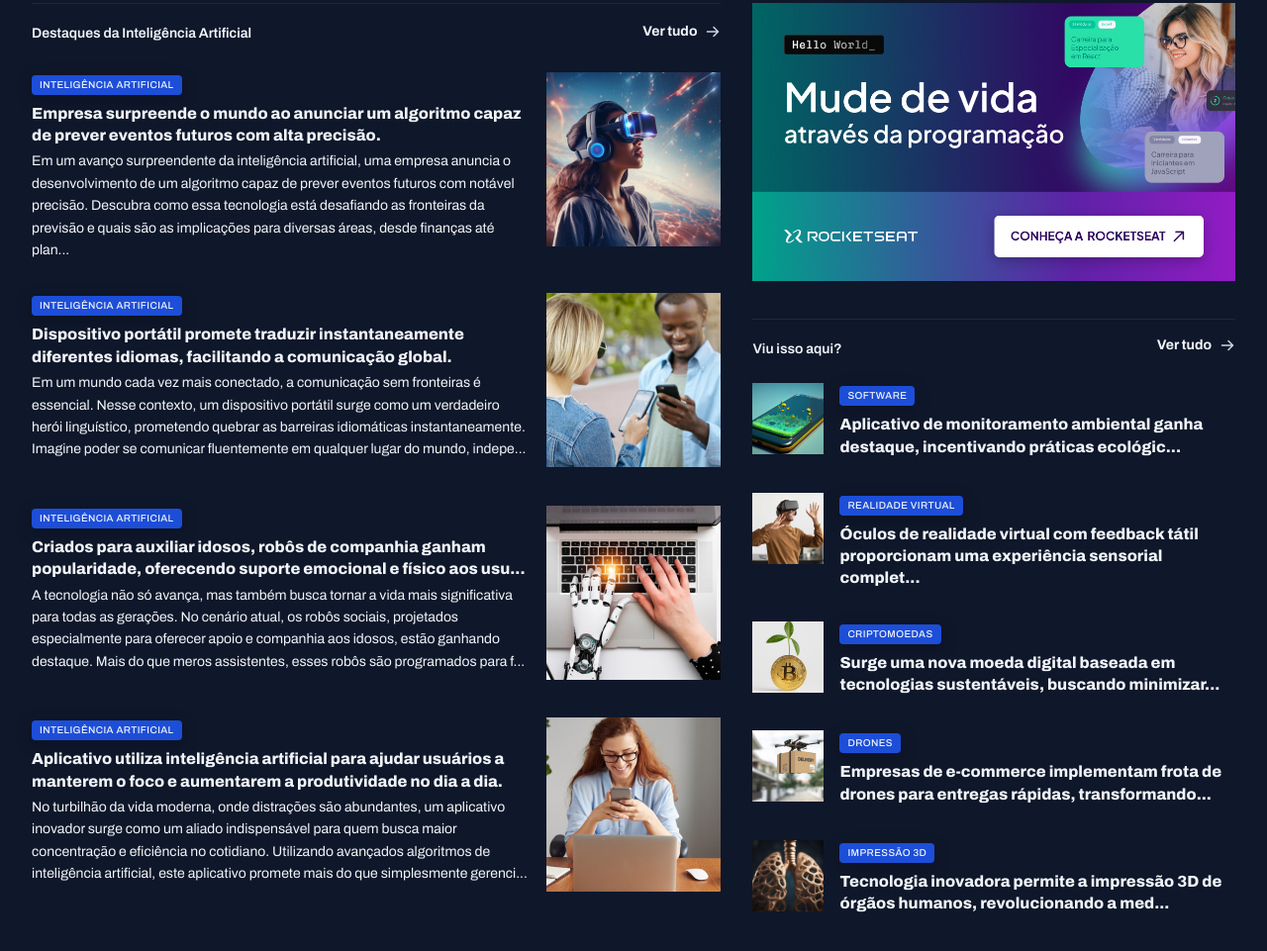
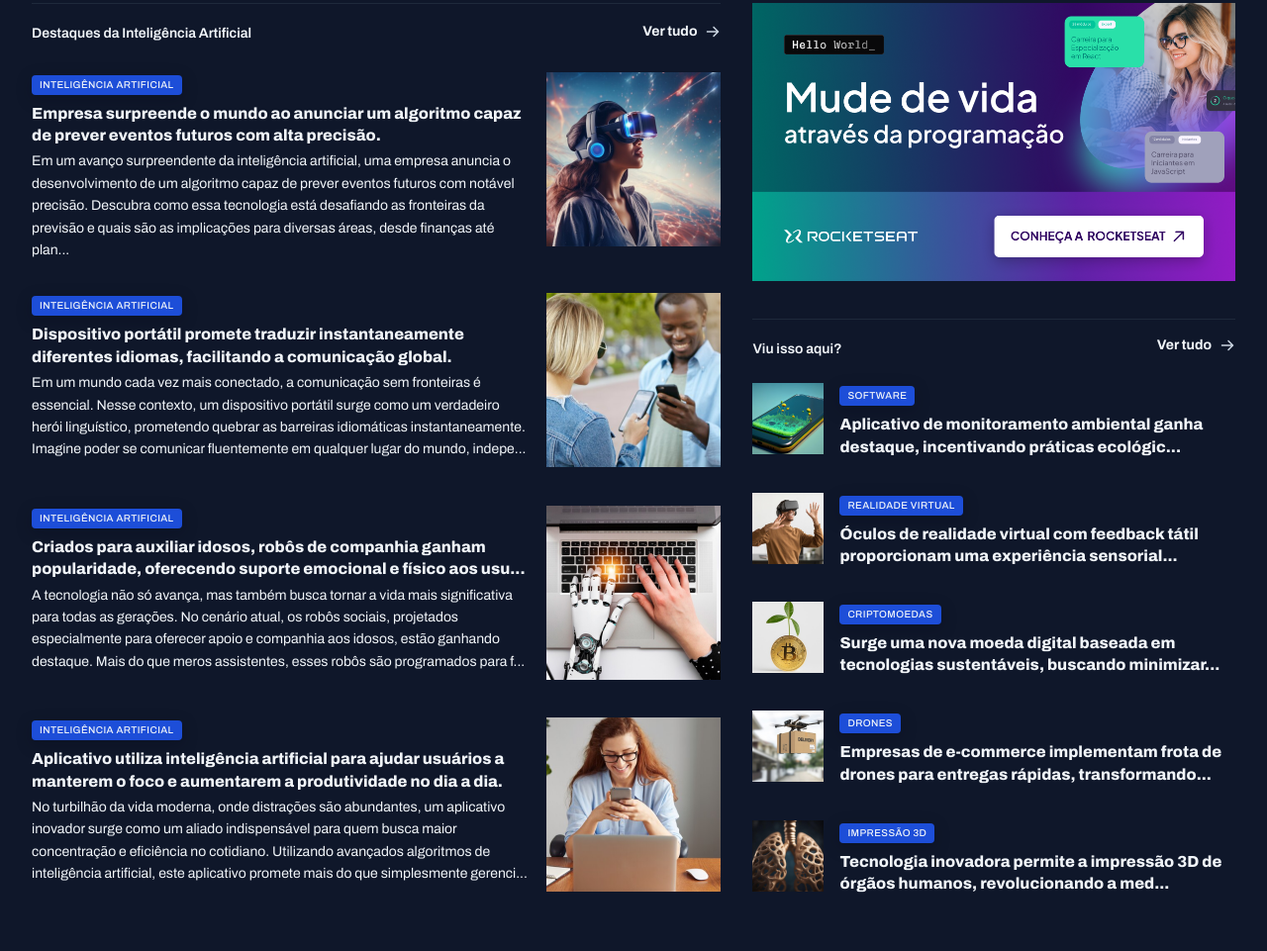
Before and after one commit to PedroHarter/projeto-portal-de-noticias, a plain HTML site: page index.html in a window 1280 px wide. Shown: the part 1060-2021 px from the top of the page at 99% size. Drawn offline with Linux system fonts and the light colour scheme.

```diff
--- a/index.html
+++ b/index.html
@@ -258,7 +258,7 @@
                         <div>
                             <span class="content-tag">realidade virtual</span>
                             <h3 class="text-xl">
-                                Óculos de realidade virtual com feedback tátil proporcionam uma experiência sensorial complet...
+                                Óculos de realidade virtual com feedback tátil proporcionam uma experiência sensorial...
                             </h3>
                         </div>
                     </article>
```
